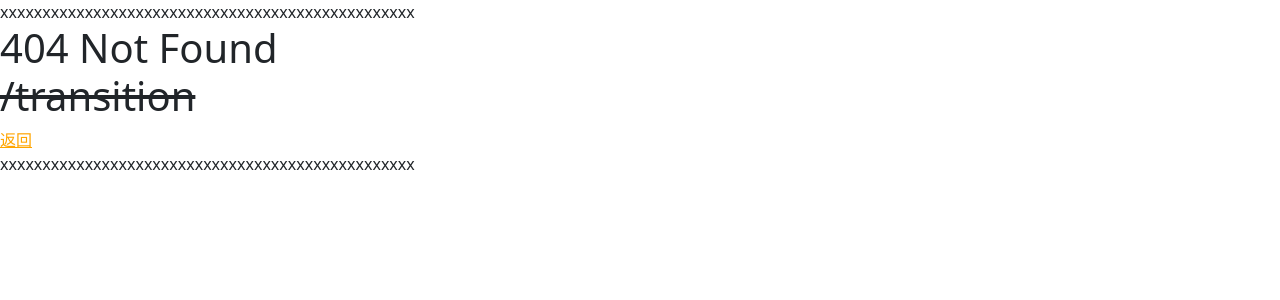
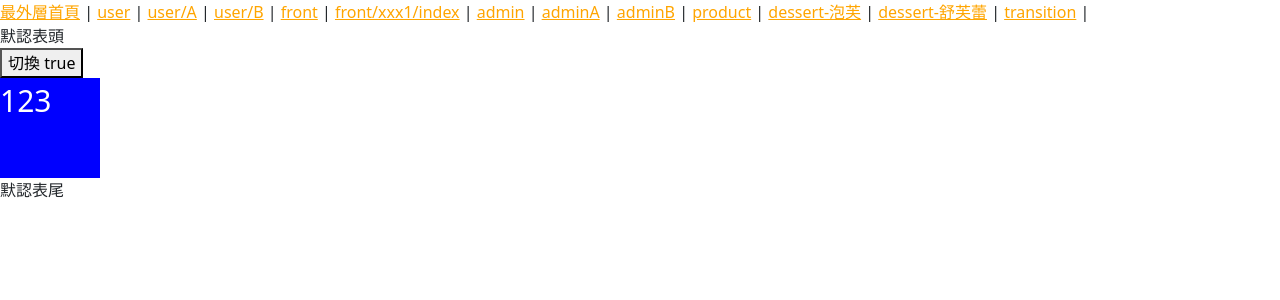
Before and after one commit to MizuYang/nuxt3-hexschool, a Nuxt app: page /transition in a window 1280 px wide. Before the commit this address had no page. Shown: the top 300 px of the page. Built offline with nearby package versions, Linux system fonts and the light colour scheme.

Commit message:
新增 week5: 複習 <transition>

```diff
--- a/components/global/Menu.vue
+++ b/components/global/Menu.vue
@@ -18,5 +18,9 @@
       >dessert-舒芙蕾</NuxtLink
     >
     |
+    <NuxtLink to="/transition" activeClass="active"
+      >transition</NuxtLink
+    >
+    |
   </span>
 </template>
--- /dev/null
+++ b/pages/transition.vue
@@ -0,0 +1,37 @@
+<script setup>
+const isShow = ref(true);
+</script>
+
+<template>
+  <div>
+    <button type="button" @click="isShow = !isShow">切換 {{ isShow }}</button>
+
+    <transition name="boxdemo">
+      <template v-if="isShow">
+        <div class="box">123</div>
+      </template>
+    </transition>
+  </div>
+</template>
+
+<style lang="scss" scoped>
+.box {
+  width: 100px;
+  height: 100px;
+  font-size: 30px;
+  color: #fff;
+  background-color: blue;
+}
+
+.boxdemo-enter-active,
+.boxdemo-leave-active {
+  transition: opacity 0.5s ease, transform .5s linear;
+}
+
+.boxdemo-enter-from,
+.boxdemo-leave-to {
+  opacity: 0;
+  transform: translateX(100px);
+  animation: rotate-from .5s linear;
+}
+</style>
```
